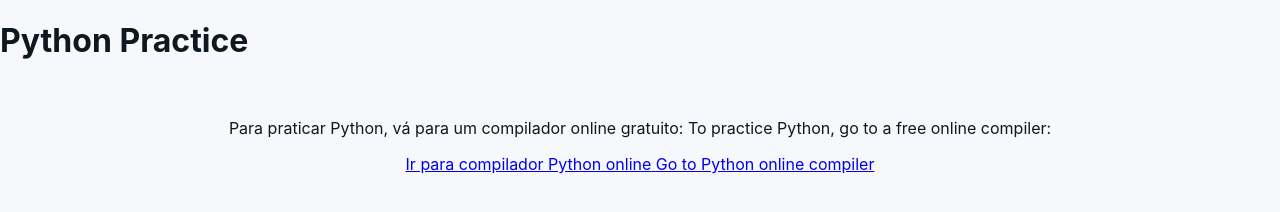
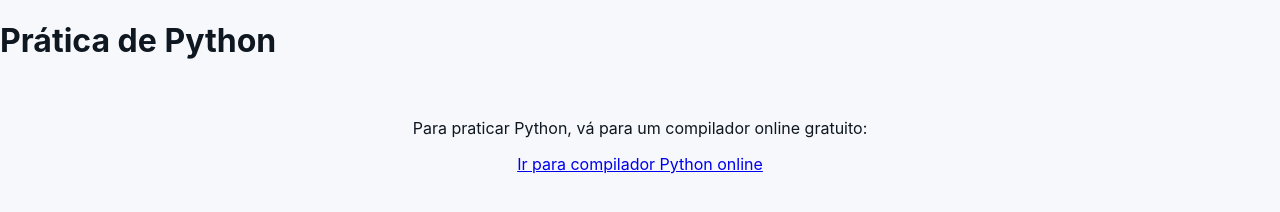
Before and after one commit to kapish-kumar/studies-resumes, a plain HTML site: page practice/python.html in a window 1280 px wide. Drawn offline with Linux system fonts and the light colour scheme.

Commit message:
Update python.html

```diff
--- a/practice/python.html
+++ b/practice/python.html
@@ -3,27 +3,19 @@
 <head>
   <meta charset="UTF-8">
   <meta name="viewport" content="width=device-width, initial-scale=1.0">
-  <title>Python Practice </title>
+  <title>Prática Python</title>
   <link rel="stylesheet" href="../assets/style.css">
 </head>
 <body>
   <header>
-    <h1>
-      <span class="lang-en hidden">Python Practice</span>
-    </h1>
+    <h1>Prática de Python</h1>
   </header>
 
   <main style="padding:20px; text-align:center;">
-    <p>
-      <span class="lang-pt">Para praticar Python, vá para um compilador online gratuito:</span>
-      <span class="lang-en hidden">To practice Python, go to a free online compiler:</span>
-    </p>
+    <p>Para praticar Python, vá para um compilador online gratuito:</p>
     <a href="https://www.onlinegdb.com/online_python_compiler" target="_blank">
-      <span class="lang-pt">Ir para compilador Python online</span>
-      <span class="lang-en hidden">Go to Python online compiler</span>
+      Ir para compilador Python online
     </a>
   </main>
-
-  <script src="../assets/script.js"></script>
 </body>
 </html>
```
